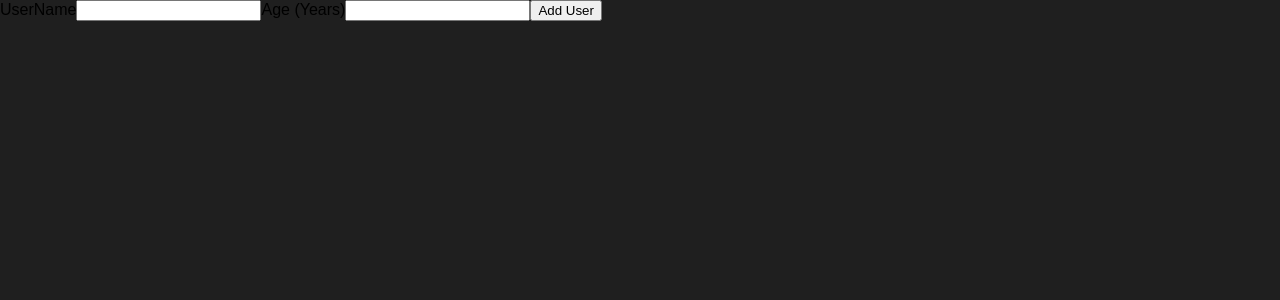
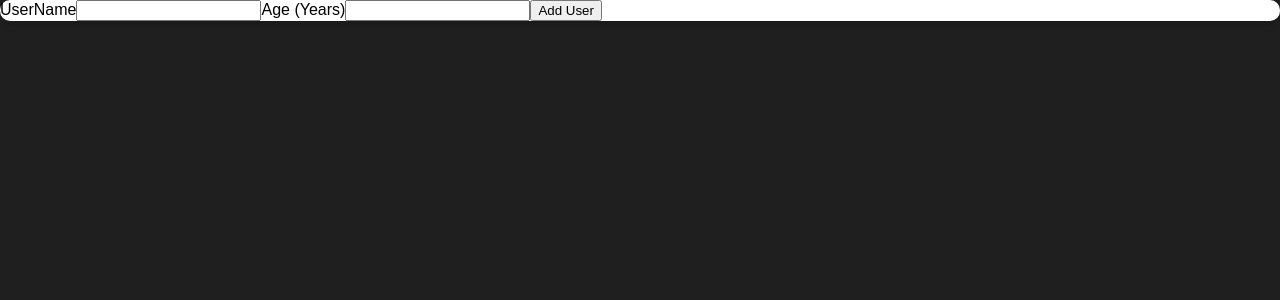
Before and after one commit to Sherry90/react-practice, a React (Create React App) app: page / in a window 1280 px wide. Shown: the top 300 px of the page. Built offline with nearby package versions, Linux system fonts and the light colour scheme.

Commit message:
Card compronent

```diff
--- /dev/null
+++ b/src/components/UI/Card.js
@@ -0,0 +1,11 @@
+import React from "react";
+
+import classes from './Card.module.css'
+
+const Card = props => {
+    return (
+        <div className={classes.card}>{props.children}</div>
+    );
+}
+
+export default Card;
--- /dev/null
+++ b/src/components/UI/Card.module.css
@@ -0,0 +1,5 @@
+.card {
+    background: white;
+    box-shadow: 0 2px 8px rgba(0, 0, 0, 0.26);
+    border-radius: 10px;
+}
--- a/src/components/Users/AddUser.js
+++ b/src/components/Users/AddUser.js
@@ -1,19 +1,22 @@
 import React from "react";
+
+import Card from "../UI/Card";
 
 const AddUser = props => {
     const addUserHandler = (event) => {
         event.preventDefault();
-
     }
 
     return (
+        <Card>
             <form onSubmit={addUserHandler}>
                 <label htmlFor={"Username"}>UserName</label>
                 <input id={"Username"} type={"text"}></input>
                 <label htmlFor={"age"}>Age (Years)</label>
                 <input id={"age"} type={"number"}></input>
-            <button type={"submit"} >Add User</button>
+                <button type={"submit"}>Add User</button>
             </form>
+        </Card>
     )
 }
 
```
Lines whose indentation alone changed are shown as unchanged.
